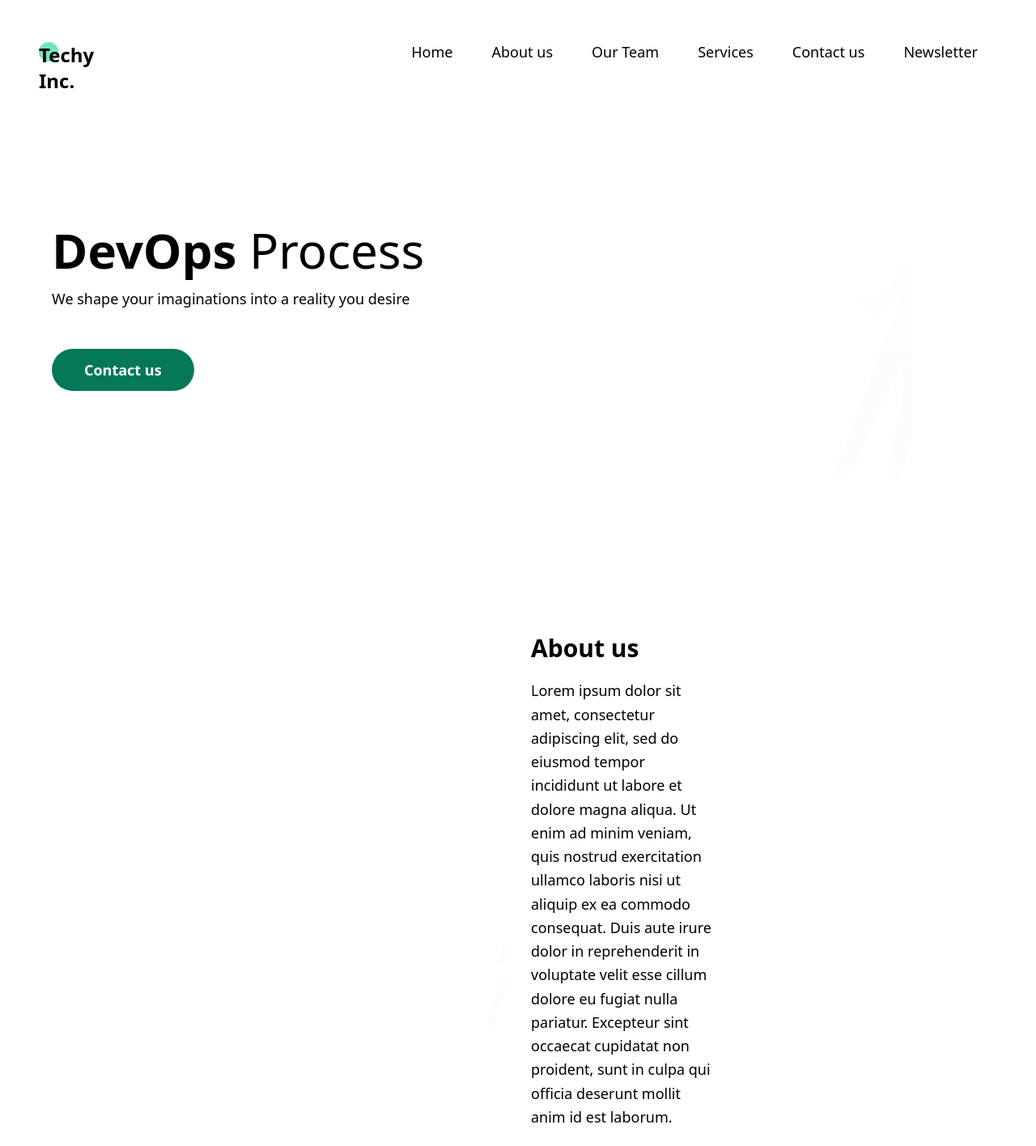
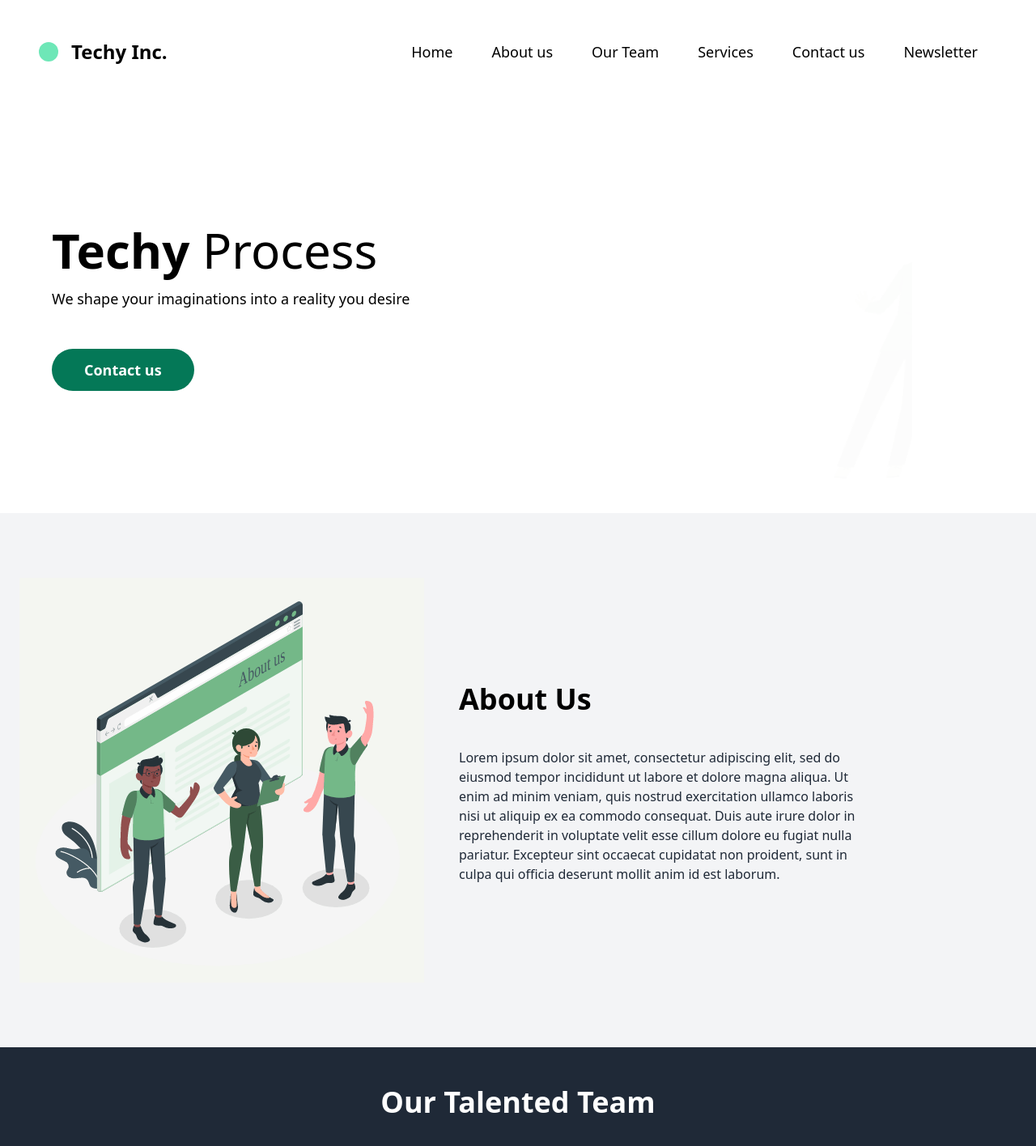
Before and after one commit to zeemah/demo-website, a Nuxt app: page / in a window 1280 px wide. Shown: the top 1416 px of the page at 81% size. Built offline with nearby package versions, Linux system fonts and the light colour scheme.

Commit message:
fixed bug on contact and about pages

```diff
--- a/components/About.vue
+++ b/components/About.vue
@@ -1,24 +1,19 @@
 <template>
- <div class="container mx-auto px-6 sm:px-12 flex flex-col-reverse sm:flex-row items-center">
-    <div class="flex flex-wrap items-center py-20 mx-40" id="about">
-      <div class="w-full md:w-6/12 px-4 ">
-        <div class="flex items-center justify-center w-full h-96 md:w-1/2 ml-40">
-            <img class="object-cover w-full h-full max-w-2xl text-center ml-20" src="../assests/img/about.gif" alt="">
-        </div>
+ <div class="bg-gray-100 py-14" id="about">
+   <div class="container mx-auto px-6 py-6 sm:px-6 flex flex-col lg:flex-row justify-around items-center">
+      <div class="w-1/2" >
+        <img  src="../assests/img/about.gif" className="h-auto w-9/12 lg:ml-16" alt="" />
       </div>
+      <div class="lg:w-2/3 w-1/2 mt-4 lg:mt-0 pl-4">
 
-  <div class="w-full md:w-4/12 px-12 md:px-4 md:mr-auto mt-16">
-    <h3 class="text-3xl mb-2 font-semibold leading-normal">
-      About us
-    </h3>
-    <p class="text-lg font-light leading-relaxed mt-4 mb-4 mr-8 text-blueGray-600">
-      Lorem ipsum dolor sit amet, consectetur adipiscing elit, sed do eiusmod tempor incididunt ut labore et dolore magna aliqua. Ut enim ad minim veniam, quis nostrud exercitation ullamco laboris nisi ut aliquip ex ea commodo consequat. Duis aute irure dolor in reprehenderit in voluptate velit esse cillum dolore eu fugiat nulla pariatur. Excepteur sint occaecat cupidatat non proident, sunt in culpa qui officia deserunt mollit anim id est laborum.
-    </p>
-    <p class="text-lg font-light leading-relaxed mt-4 mb-4 text-blueGray-600">
-      We created the best websites and designs to fit your needs and desires.
-    </p>
+        <h2 class="dark:text-white font-bold text-lg lg:text-4xl my-2 pb-8">
+         About Us
+        </h2>
+        <p class="dark:text-white  lg:w-3/4  text-gray-800 mt-2 mr-2">
+          Lorem ipsum dolor sit amet, consectetur adipiscing elit, sed do eiusmod tempor incididunt ut labore et dolore magna aliqua. Ut enim ad minim veniam, quis nostrud exercitation ullamco laboris nisi ut aliquip ex ea commodo consequat. Duis aute irure dolor in reprehenderit in voluptate velit esse cillum dolore eu fugiat nulla pariatur. Excepteur sint occaecat cupidatat non proident, sunt in culpa qui officia deserunt mollit anim id est laborum.
 
-  </div>
-</div>
+        </p>
+      </div>
+    </div>
  </div>
 </template>
--- a/components/Contact.vue
+++ b/components/Contact.vue
@@ -4,7 +4,7 @@
     <div class="max-w-4xl flex items-center h-auto lg:h-screen flex-wrap mx-auto lg:my-0" >
 
 		<!--Main Col-->
-		<div id="profile" class="w-full lg:w-3/5 rounded-lg lg:rounded-l-lg lg:rounded-r-none shadow-2xl mx-6 lg:mx-0 bg-white">
+		<div id="contact" class="w-full lg:w-3/5 rounded-lg lg:rounded-l-lg lg:rounded-r-none shadow-2xl mx-6 lg:mx-0 bg-white">
 
 
 			<div class="p-4 md:p-12 text-center lg:text-left">
--- a/components/NavHeader.vue
+++ b/components/NavHeader.vue
@@ -3,7 +3,7 @@
         <header class="h-24 sm:h-32 flex items-center">
             <div class="container mx-auto px-6 sm:px-12 flex items-center justify-between">
                 <div class="text-black font-black text-2xl flex items-center">
-                    <NuxtLink to="#home" class="w-6 h-6 rounded-full bg-green-300 mr-4"> Techy Inc. </NuxtLink>
+                    <NuxtLink to="#home" class="w-6 h-6 rounded-full bg-green-300 mr-4">  </NuxtLink>Techy Inc.
                 </div>
                 <div class="flex items-center">
                     <nav class="text-black text-lg hidden lg:flex items-center">
--- a/components/home.vue
+++ b/components/home.vue
@@ -1,7 +1,7 @@
 <template>
-    <div class="container mx-auto px-6 py-6 sm:px-16 flex flex-col-reverse sm:flex-row items-center" >
+    <div class="container mx-auto px-6 py-6 sm:px-16 flex flex-col-reverse sm:flex-row items-center" id="home" >
         <div class="sm:w-2/5 flex flex-col items-start mt-8 sm:mt-0">
-            <h1 class="text-4xl lg:text-6xl leading-none mb-4"><strong class="font-black">DevOps</strong> Process</h1>
+            <h1 class="text-4xl lg:text-6xl leading-none mb-4"><strong class="font-black">Techy</strong> Process</h1>
             <p class="lg:text-lg mb-4 sm:mb-12">We shape your imaginations into a reality you desire</p>
             <NuxtLink to="#contact" class="font-semibold text-lg bg-green-700 hover:bg-gray-600 text-white py-3 px-10 rounded-full">Contact us</NuxtLink>
         </div>
--- a/nuxt.config.js
+++ b/nuxt.config.js
@@ -4,10 +4,13 @@ export default {
 
   // Target: https://go.nuxtjs.dev/config-target
   target: 'static',
+  router: {
+    base: '/techy-website-nuxt/'
+  },
 
   // Global page headers: https://go.nuxtjs.dev/config-head
   head: {
-    title: 'demo-website',
+    title: 'Techy Inc.',
     htmlAttrs: {
       lang: 'en'
     },
--- a/pages/about..vue
+++ b/pages/about..vue
@@ -1,3 +1,23 @@
 <template>
     <About id="about"/>
 </template>
+
+<script>
+    export default {
+        data(){
+            title: 'About us page'
+        },
+        head() {
+        return {
+            title: this.title,
+            meta: [
+            {
+                hid: 'about-us',
+                name: 'Techy Inc. About us page',
+                content: 'About us page'
+            }
+            ]
+        }
+        }
+    }
+</script>
--- a/pages/contact.vue
+++ b/pages/contact.vue
@@ -1,3 +1,22 @@
 <template>
     <Contact  id="contact"/>
 </template>
+<script>
+    export default {
+        data(){
+            title: 'Contact us page'
+        },
+        head() {
+        return {
+            title: this.title,
+            meta: [
+            {
+                hid: 'contact-us',
+                name: 'Techy Inc. Contact us page',
+                content: 'Contact us page'
+            }
+            ]
+        }
+        }
+    }
+</script>
--- a/pages/home.vue
+++ b/pages/home.vue
@@ -1,3 +1,23 @@
 <template>
     <Home id="home"/>
 </template>
+<script>
+
+export default {
+    data(){
+        title: 'Home page'
+    },
+      head() {
+      return {
+        title: this.title,
+        meta: [
+          {
+            hid: 'home',
+            name: 'Techy Inc. Home page',
+            content: 'Home page'
+          }
+        ]
+      }
+    }
+}
+</script>
--- a/pages/newsletter.vue
+++ b/pages/newsletter.vue
@@ -1,3 +1,23 @@
 <template>
     <Newsletter id="newsletter"/>
 </template>
+
+<script>
+    export default {
+        data(){
+            title: 'Newsletter page'
+        },
+        head() {
+        return {
+            title: this.title,
+            meta: [
+            {
+                hid: 'newsletter',
+                name: 'Techy Inc. Newsletter page',
+                content: 'Newsletter page'
+            }
+            ]
+        }
+        }
+    }
+</script>
--- a/pages/services.vue
+++ b/pages/services.vue
@@ -1,3 +1,23 @@
 <template>
     <Services id="services"/>
 </template>
+
+<script>
+    export default {
+        data(){
+            title: 'Service page'
+        },
+        head() {
+        return {
+            title: this.title,
+            meta: [
+            {
+                hid: 'service',
+                name: 'Techy Inc. Service page',
+                content: 'Service page'
+            }
+            ]
+        }
+        }
+    }
+</script>
--- a/pages/team.vue
+++ b/pages/team.vue
@@ -1,3 +1,23 @@
 <template>
     <Team  id="team"/>
 </template>
+
+<script>
+    export default {
+        data(){
+            title: 'Team page'
+        },
+        head() {
+        return {
+            title: this.title,
+            meta: [
+            {
+                hid: 'team',
+                name: 'Techy Inc. Team page',
+                content: 'Team page'
+            }
+            ]
+        }
+        }
+    }
+</script>
```
Also changed, not shown: assests/img/about.gif, assests/img/blob.png (added).
